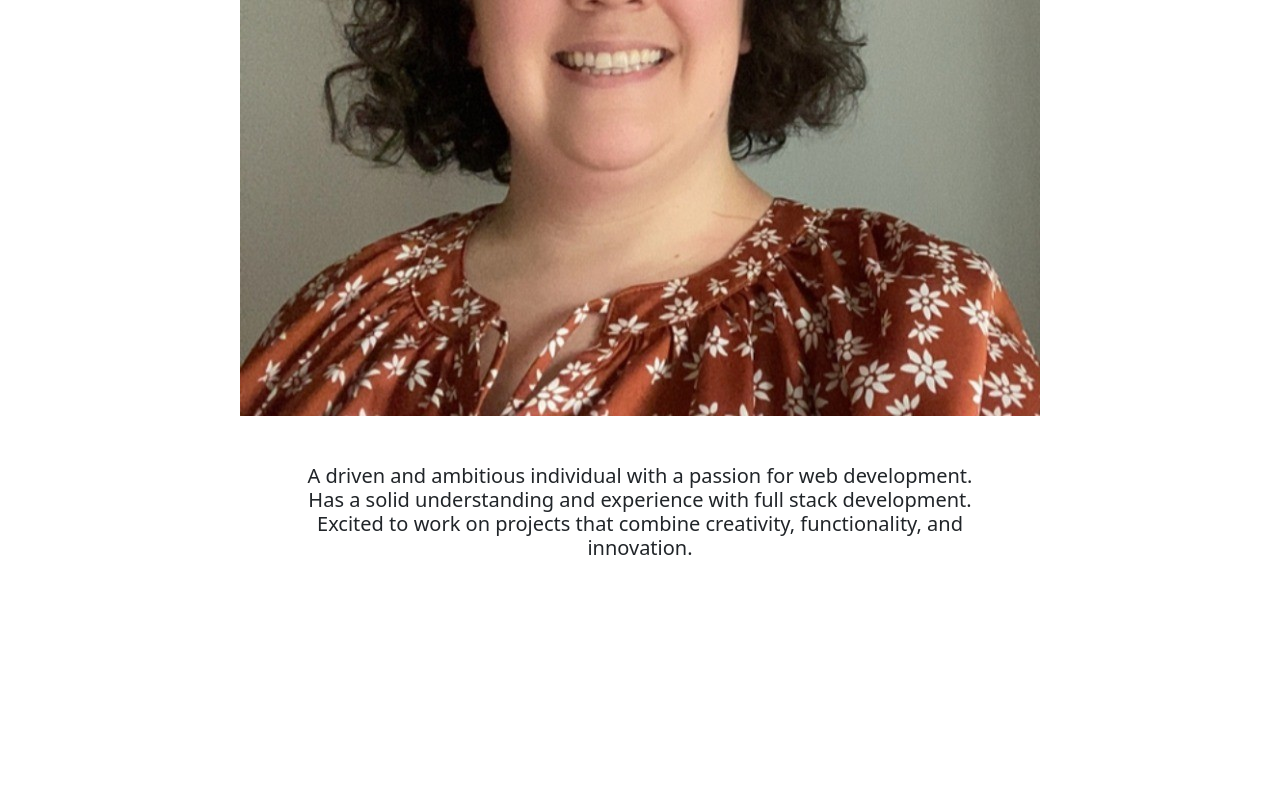
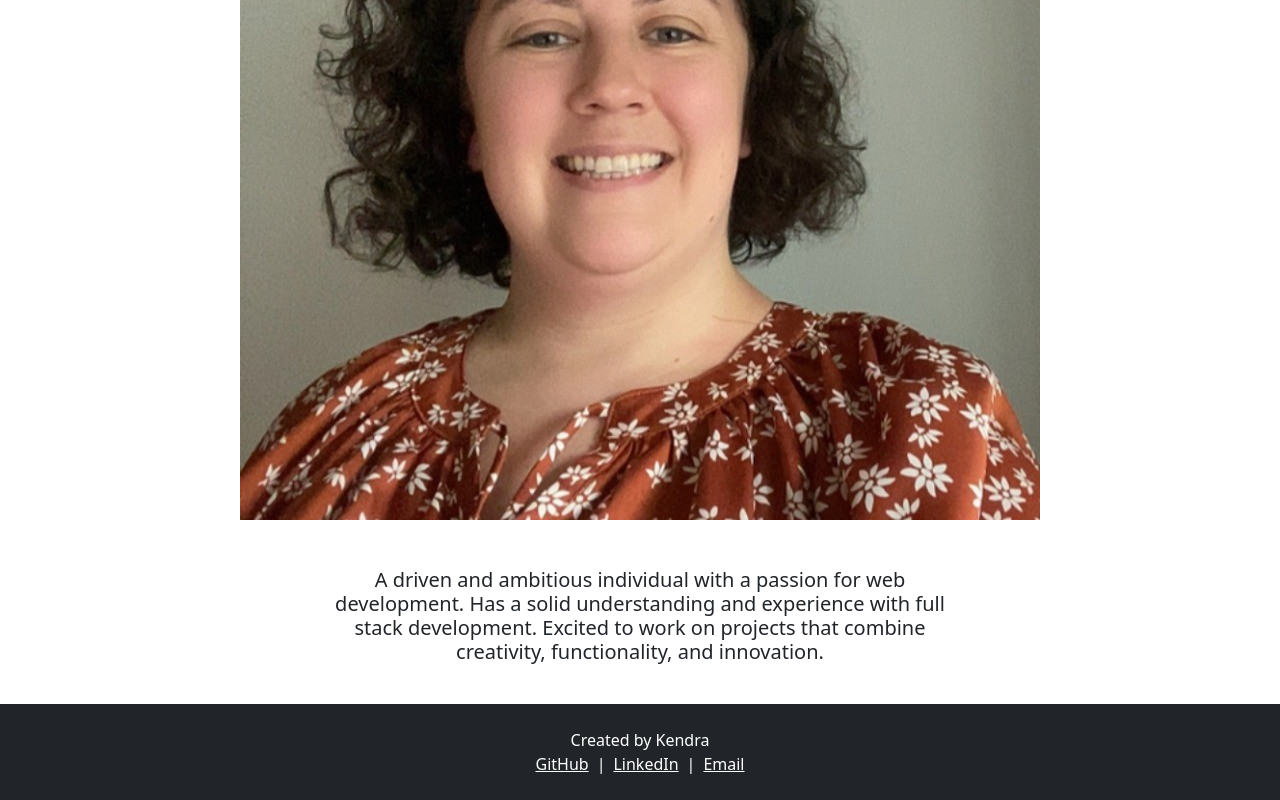
Before and after one commit to defrak2/portfolio-react-version, a React (Vite) app: page / in a window 1280 px wide. Shown: the part 568-1368 px from the top of the page. Before the commit the page ends 1136 px from the top, so only its background shows below. Built offline with nearby package versions, Linux system fonts and the light colour scheme.

Commit message:
updated styles for footer, about and contact pages

```diff
--- a/src/App.jsx
+++ b/src/App.jsx
@@ -6,13 +6,16 @@ import Header from './components/Header';
 import Footer from './components/Footer';
 
 function App() {
-
   return (
-    <>
+    <div className="d-flex flex-column min-vh-100">
       <Header />
-      <Outlet />
+      <main className="flex-fill">
+        <div className="container">
+          <Outlet />
+        </div>
+      </main>
       <Footer />
-    </>
+    </div>
   );
 }
 
--- a/src/components/Footer.jsx
+++ b/src/components/Footer.jsx
@@ -1,12 +1,37 @@
 import React from 'react';
 
-
-const Footer = () => {
+export default function Footer() {
   return (
-    <footer>
-
+    <footer className="bg-dark text-white text-center py-4">
+      <div className="container">
+        <p className="mb-0">Created by Kendra</p>
+        <div className="social-links">
+          <a
+            href="https://github.com/defrak2"
+            target="_blank"
+            rel="noopener noreferrer"
+            className="text-white mx-2"
+          >
+            GitHub
+          </a>
+          |
+          <a
+            href="https://www.linkedin.com/in/kendra-defrancisco-772439214/"
+            target="_blank"
+            rel="noopener noreferrer"
+            className="text-white mx-2"
+          >
+            LinkedIn
+          </a>
+          |
+          <a
+            href="mailto:defranciscok22@gmail.com"
+            className="text-white mx-2"
+          >
+            Email
+          </a>
+        </div>
+      </div>
     </footer>
-  )
+  );
 }
-
-export default Footer;
--- a/src/index.css
+++ b/src/index.css
@@ -1,3 +1,26 @@
+html, body {
+  height: 100%;
+  margin: 0;
+}
+
+#root {
+  display: flex;
+  flex-direction: column;
+  min-height: 100vh;
+}
+
+main {
+  flex: 1;
+}
+.contact-h1 {
+  text-align: center;
+  padding: 1rem;
+}
+#contact-page {
+  padding: 2rem;
+}
+
+
 .header-name {
   background-color: #3d4769;
   text-align: center;
@@ -32,7 +55,10 @@
 .resume-p {
   text-align: center;
 }
-
+.about-h1 {
+  text-align: center;
+  width: 100%;
+}
 
 .headshot {
   max-width: 20rem;
@@ -40,6 +66,7 @@
 }
 .about-paragraph {
   max-width: 60%;
+  padding-bottom: 2rem;
 }
 .paragraph-container {
   display: flex;
--- a/src/pages/AboutMePage.jsx
+++ b/src/pages/AboutMePage.jsx
@@ -1,6 +1,7 @@
 export default function AboutMePage() {
   return (
     <div className="container pt-4 text-center about-container">
+            <h1 className="about-h1">About</h1>
       <div className="text-center">
         <img
           src="./assets/images/headshot.jpg"
--- a/src/pages/ContactPage.jsx
+++ b/src/pages/ContactPage.jsx
@@ -14,7 +14,7 @@ export default function ContactPage() {
   };
   return (
     <div id="contact-page">
-      <h1>Contact Me</h1>
+      <h1 className="contact-h1">Contact Me</h1>
 
       <form>
 
```
